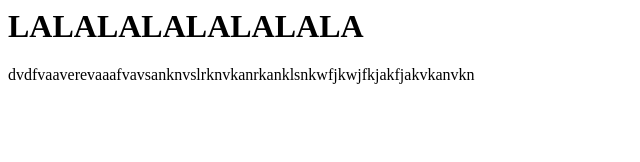
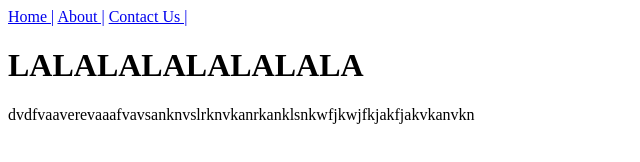
Before and after one commit to yong31/Practical3, a plain HTML site: page home.html in a window 1280 px wide. Shown: the whole page, without its empty margins (0-640 px from the left). Drawn offline with Linux system fonts and the light colour scheme.

Commit message:
Added nav

```diff
--- a/home.html
+++ b/home.html
@@ -1,6 +1,11 @@
 <html>
   <head><title>Home Page</title></head>
   <body>
+    <nav>
+      <a href='#'>Home |</a>
+      <a href='#'>About |</a>
+      <a href='#'>Contact Us |</a>
+    </nav>
     <h1>LALALALALALALALA</h1>
     <p>dvdfvaaverevaaafvavsanknvslrknvkanrkanklsnkwfjkwjfkjakfjakvkanvkn</p>
   </body>
```
